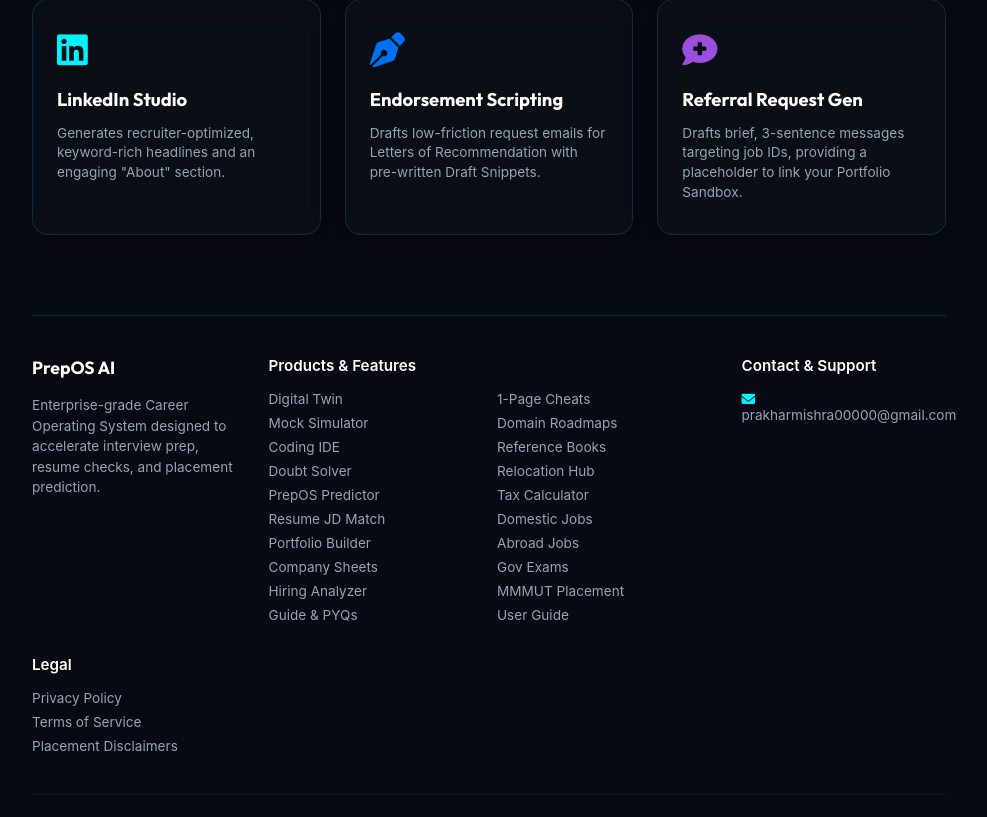
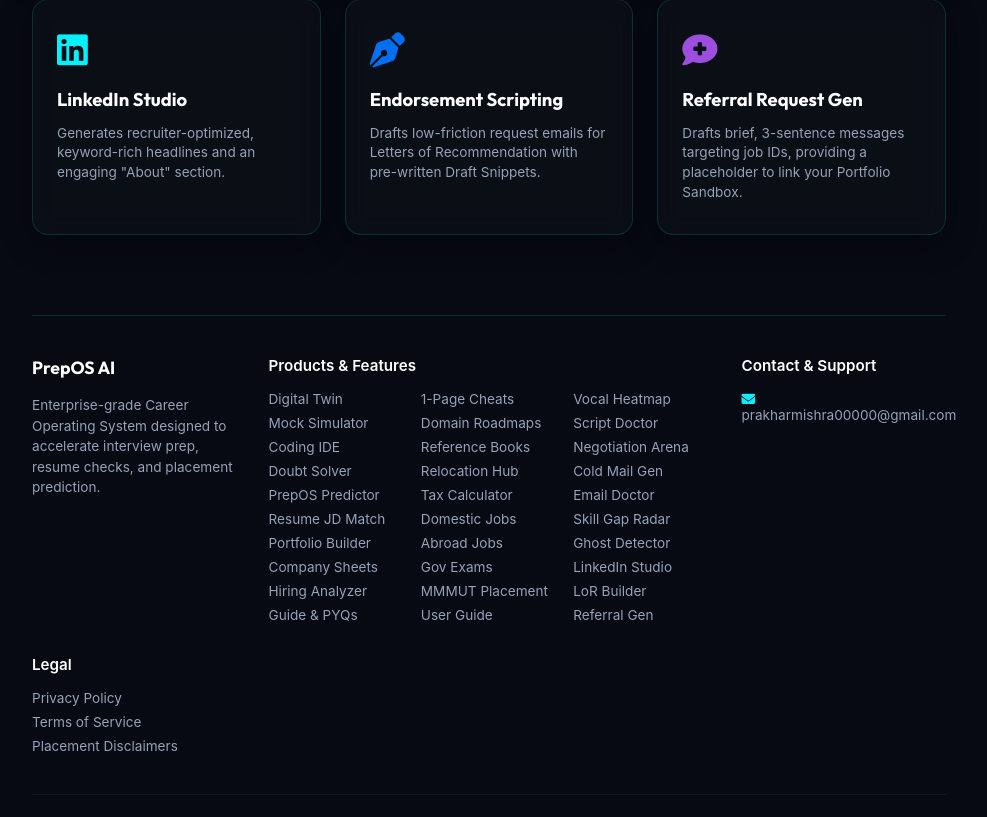
Before and after one commit to prakharmishra00000-cell/placement-prep-ai, a Flask app: page / in a window 1280 px wide. Shown: the part 2750-3567 px from the top of the page, without its empty margins (286-1273 px from the left). Run offline with Flask 3, Linux system fonts and the light colour scheme; data that the repository does not hold is empty; some libraries are stand-ins or nearby versions.

Commit message:
feat: add 10 new features to Products & Features footer list

```diff
--- a/templates/index.html
+++ b/templates/index.html
@@ -2943,7 +2943,7 @@
                     </div>
                     <div style="grid-column: span 2;">
                         <h5 style="color: #fff; font-weight: 600; margin-bottom: 1rem; font-size: 0.95rem; margin-top: 0;">Products & Features</h5>
-                        <div style="display: grid; grid-template-columns: 1fr 1fr; gap: 1rem; font-size: 0.85rem;">
+                        <div style="display: grid; grid-template-columns: repeat(3, 1fr); gap: 1rem; font-size: 0.85rem;">
                             <ul style="list-style: none; padding: 0; display: flex; flex-direction: column; gap: 0.5rem; margin: 0;">
                                 <li><a href="#" onclick="document.querySelector('[data-tab=twin]').click();" style="color: var(--text-muted); text-decoration: none; transition: color 0.2s;" onmouseover="this.style.color='var(--neon-cyan)'" onmouseout="this.style.color='var(--text-muted)'">Digital Twin</a></li>
                                 <li><a href="#" onclick="document.querySelector('[data-tab=interview]').click();" style="color: var(--text-muted); text-decoration: none; transition: color 0.2s;" onmouseover="this.style.color='var(--neon-cyan)'" onmouseout="this.style.color='var(--text-muted)'">Mock Simulator</a></li>
@@ -2968,6 +2968,18 @@
                                 <li><a href="#" onclick="document.querySelector('[data-tab=mmmut]').click();" style="color: var(--text-muted); text-decoration: none; transition: color 0.2s;" onmouseover="this.style.color='var(--neon-cyan)'" onmouseout="this.style.color='var(--text-muted)'">MMMUT Placement</a></li>
                                 <li><a href="#" onclick="document.querySelector('[data-tab=docs]').click();" style="color: var(--text-muted); text-decoration: none; transition: color 0.2s;" onmouseover="this.style.color='var(--neon-cyan)'" onmouseout="this.style.color='var(--text-muted)'">User Guide</a></li>
                             </ul>
+                            <ul style="list-style: none; padding: 0; display: flex; flex-direction: column; gap: 0.5rem; margin: 0;">
+                                <li><a href="#" onclick="document.querySelector('[data-tab=interview]').click();" style="color: var(--text-muted); text-decoration: none; transition: color 0.2s;" onmouseover="this.style.color='var(--neon-cyan)'" onmouseout="this.style.color='var(--text-muted)'">Vocal Heatmap</a></li>
+                                <li><a href="#" onclick="document.querySelector('[data-tab=script-doctor]').click();" style="color: var(--text-muted); text-decoration: none; transition: color 0.2s;" onmouseover="this.style.color='var(--neon-cyan)'" onmouseout="this.style.color='var(--text-muted)'">Script Doctor</a></li>
+                                <li><a href="#" onclick="document.querySelector('[data-tab=negotiation]').click();" style="color: var(--text-muted); text-decoration: none; transition: color 0.2s;" onmouseover="this.style.color='var(--neon-cyan)'" onmouseout="this.style.color='var(--text-muted)'">Negotiation Arena</a></li>
+                                <li><a href="#" onclick="document.querySelector('[data-tab=cold-mail]').click();" style="color: var(--text-muted); text-decoration: none; transition: color 0.2s;" onmouseover="this.style.color='var(--neon-cyan)'" onmouseout="this.style.color='var(--text-muted)'">Cold Mail Gen</a></li>
+                                <li><a href="#" onclick="document.querySelector('[data-tab=email-doctor]').click();" style="color: var(--text-muted); text-decoration: none; transition: color 0.2s;" onmouseover="this.style.color='var(--neon-cyan)'" onmouseout="this.style.color='var(--text-muted)'">Email Doctor</a></li>
+                                <li><a href="#" onclick="document.querySelector('[data-tab=skill-radar]').click();" style="color: var(--text-muted); text-decoration: none; transition: color 0.2s;" onmouseover="this.style.color='var(--neon-cyan)'" onmouseout="this.style.color='var(--text-muted)'">Skill Gap Radar</a></li>
+                                <li><a href="#" onclick="document.querySelector('[data-tab=ghost-detector]').click();" style="color: var(--text-muted); text-decoration: none; transition: color 0.2s;" onmouseover="this.style.color='var(--neon-cyan)'" onmouseout="this.style.color='var(--text-muted)'">Ghost Detector</a></li>
+                                <li><a href="#" onclick="document.querySelector('[data-tab=linkedin-studio]').click();" style="color: var(--text-muted); text-decoration: none; transition: color 0.2s;" onmouseover="this.style.color='var(--neon-cyan)'" onmouseout="this.style.color='var(--text-muted)'">LinkedIn Studio</a></li>
+                                <li><a href="#" onclick="document.querySelector('[data-tab=lor-builder]').click();" style="color: var(--text-muted); text-decoration: none; transition: color 0.2s;" onmouseover="this.style.color='var(--neon-cyan)'" onmouseout="this.style.color='var(--text-muted)'">LoR Builder</a></li>
+                                <li><a href="#" onclick="document.querySelector('[data-tab=referral-gen]').click();" style="color: var(--text-muted); text-decoration: none; transition: color 0.2s;" onmouseover="this.style.color='var(--neon-cyan)'" onmouseout="this.style.color='var(--text-muted)'">Referral Gen</a></li>
+                            </ul>
                         </div>
                     </div>
                     <div>
```
